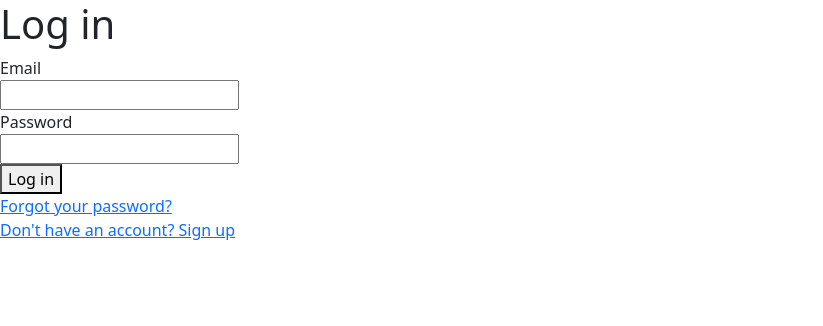
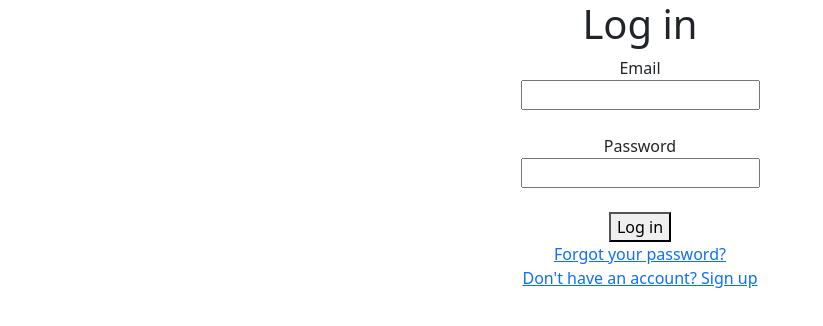
Before and after one commit to TheUnknownNation/BitPic_Browser_Prototype, a website: page loginPage.html in a window 1280 px wide. Shown: the whole page, without its empty margins (0-823 px from the left). Drawn offline with nearby package versions, Linux system fonts and the light colour scheme.

Commit message:
login in progress

```diff
--- a/loginPage.html
+++ b/loginPage.html
@@ -1,6 +1,11 @@
 <!doctype html>
 <html lang="en">
   <head>
+    <style>
+    h1 {text-align: center;}
+    div {text-align: center;}
+        </style>
+
     <!-- Required meta tags -->
     <meta charset="utf-8">
     <meta name="viewport" content="width=device-width, initial-scale=1">
@@ -11,17 +16,22 @@
     <title>Login - BitPic</title>
   </head>
   <body>
+
     <h1>Log in</h1>
 
+    <div class="container">
+        <div class="row align-items-center">
             <form>
                 <label for="email">Email</label><br>
-        <input type="text" id="email" name="email"><br>
+                <input type="text" id="email" name="email"><br><br>
                 <label for="pass">Password</label><br>
-        <input type="text" id="pass" name="pass"><br>
+                <input type="text" id="pass" name="pass"><br><br>
                 <button type="button">Log in</button><br>
                 <a href="url">Forgot your password?</a><br>
                 <a href="url">Don't have an account? Sign up</a>
             </form>
+        </div>
+    </div>
 
     <script src="https://cdn.jsdelivr.net/npm/bootstrap@5.1.3/dist/js/bootstrap.bundle.min.js"
     integrity="sha384-ka7Sk0Gln4gmtz2MlQnikT1wXgYsOg+OMhuP+IlRH9sENBO0LRn5q+8nbTov4+1p"
```
Lines whose indentation alone changed are shown as unchanged.
